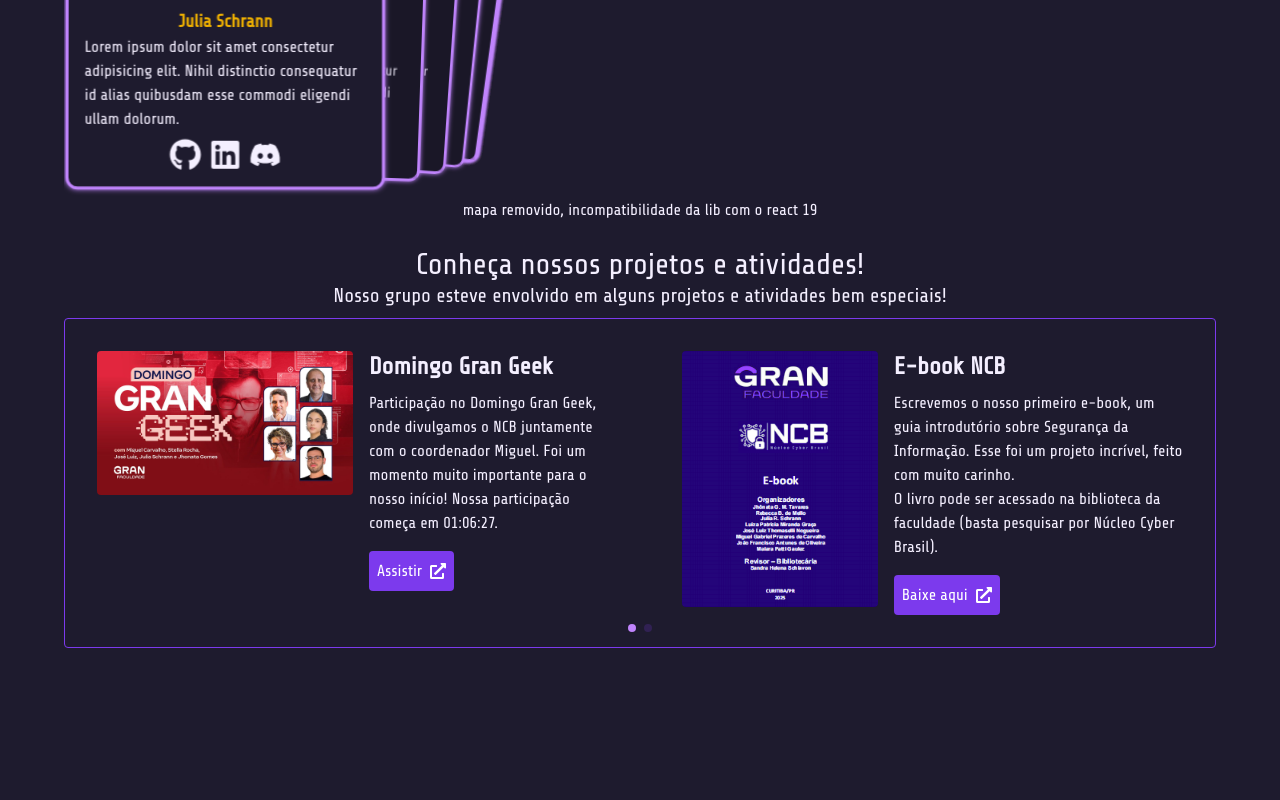
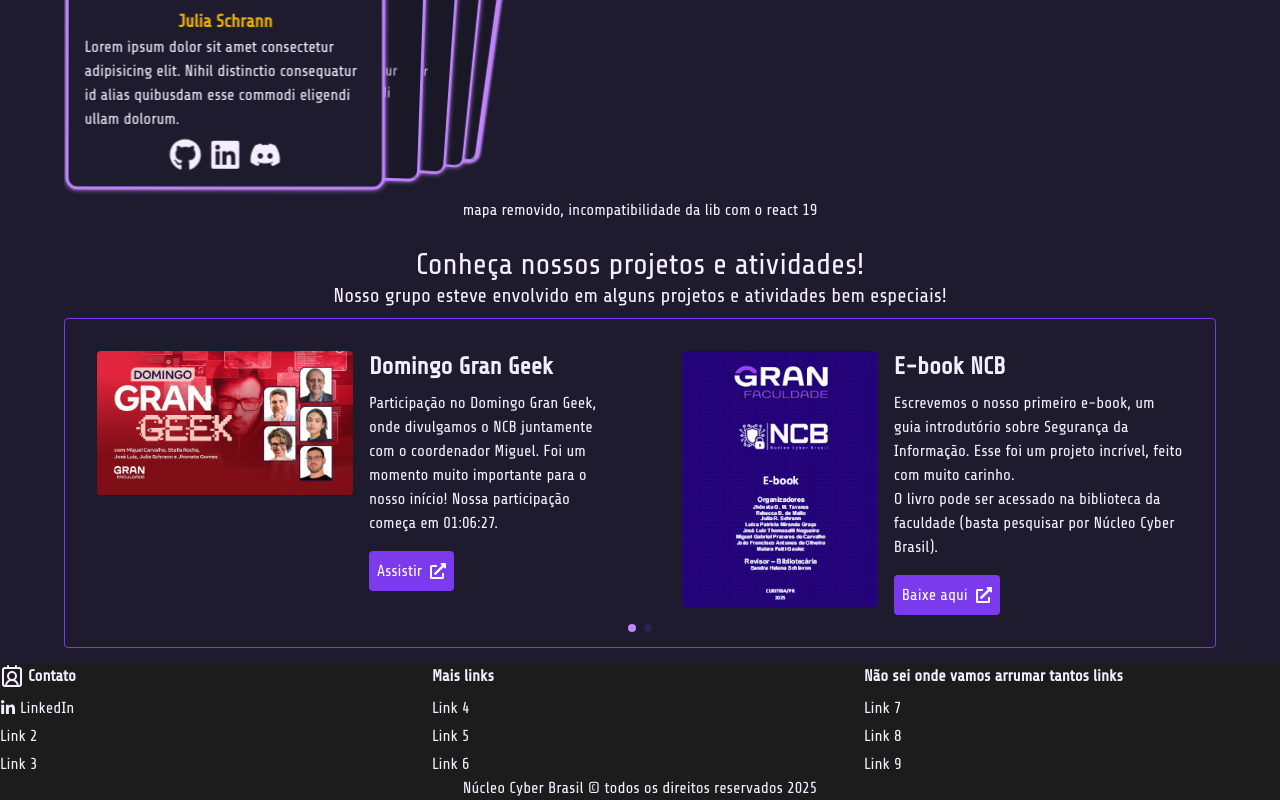
Before and after one commit to NucleoCyberBrasill/SiteNcbFull, a React (Vite) app: page / in a window 1280 px wide. Shown: the part 468-1268 px from the top of the page. Before the commit the page ends 1128 px from the top, so only its background shows below. Built offline with nearby package versions, Linux system fonts and the light colour scheme; grey boxes are pictures that could not be loaded.

Commit message:
[+] footer

```diff
--- a/src/App.tsx
+++ b/src/App.tsx
@@ -1,4 +1,5 @@
 import { Container } from "./Components/Container"
+import { Footer } from "./Components/Footer"
 import { InfoCard } from "./Components/InfoCard"
 import { Members } from "./Components/Members"
 import { MembersMap } from "./Components/MembersMap"
@@ -22,6 +23,7 @@ function App() {
 
 
       <Projects/>
+      <Footer/>
       </>
   )
 }
--- /dev/null
+++ b/src/Components/Footer/index.tsx
@@ -0,0 +1,37 @@
+import { Contact2Icon } from "lucide-react";
+import { FaLinkedinIn } from "react-icons/fa6";
+
+export function Footer(){
+    return(
+        <footer className="mt-4 bg-[var(--footer-color-self)]">
+           <div className="grid grid-cols-1 sm:grid-cols-2 md:grid-cols-3 gap-4">
+  <div>
+    <h2 className="flex gap-1 font-semibold mb-2"><Contact2Icon/> Contato</h2>
+    <ul className="space-y-1">
+      <li><a href="https://www.linkedin.com/company/nucleocyberbrasil/" className="flex items-center gap-1 hover:underline"><FaLinkedinIn/> LinkedIn</a></li>
+      <li><a href="#" className=" hover:underline">Link 2</a></li>
+      <li><a href="#" className=" hover:underline">Link 3</a></li>
+    </ul>
+  </div>
+  <div>
+    <h2 className="font-semibold mb-2">Mais links</h2>
+    <ul className="space-y-1">
+      <li><a href="#" className=" hover:underline">Link 4</a></li>
+      <li><a href="#" className=" hover:underline">Link 5</a></li>
+      <li><a href="#" className=" hover:underline">Link 6</a></li>
+    </ul>
+  </div>
+  <div>
+    <h2 className="font-semibold mb-2">Não sei onde vamos arrumar tantos links</h2>
+    <ul className="space-y-1">
+      <li><a href="#" className=" hover:underline">Link 7</a></li>
+      <li><a href="#" className=" hover:underline">Link 8</a></li>
+      <li><a href="#" className=" hover:underline">Link 9</a></li>
+    </ul>
+  </div>
+</div>
+
+<h1 className="text-center">Núcleo Cyber Brasil &copy; todos os direitos reservados {new Date().getFullYear()}</h1>
+        </footer>
+    )
+}
--- a/src/styles/theme.css
+++ b/src/styles/theme.css
@@ -17,7 +17,7 @@
   --color-border-hover-self: #4c3d85;
 
   --color-muted-self: #777;
-
+  --footer-color-self: #1c1c1c;
   --gray-50-self: #f4efff;
   --gray-100-self: #e0d7f2;
   --gray-200-self: #b8aee0;
@@ -31,7 +31,7 @@
 }
 
 :root[data-theme="light"] {
---color-bg-self: #f5f0fa;
+  --color-bg-self: #f5f0fa;
   --color-text-self: #1e0a35;
 
   --color-primary-self: #7c3aed; /* Roxo vivo */
@@ -49,4 +49,5 @@
   --color-border-hover-self: #cdb4f0;
 
   --color-muted-self: #a3a3a3;
+  --footer-color-self: #f2f2f2;
 }
```
